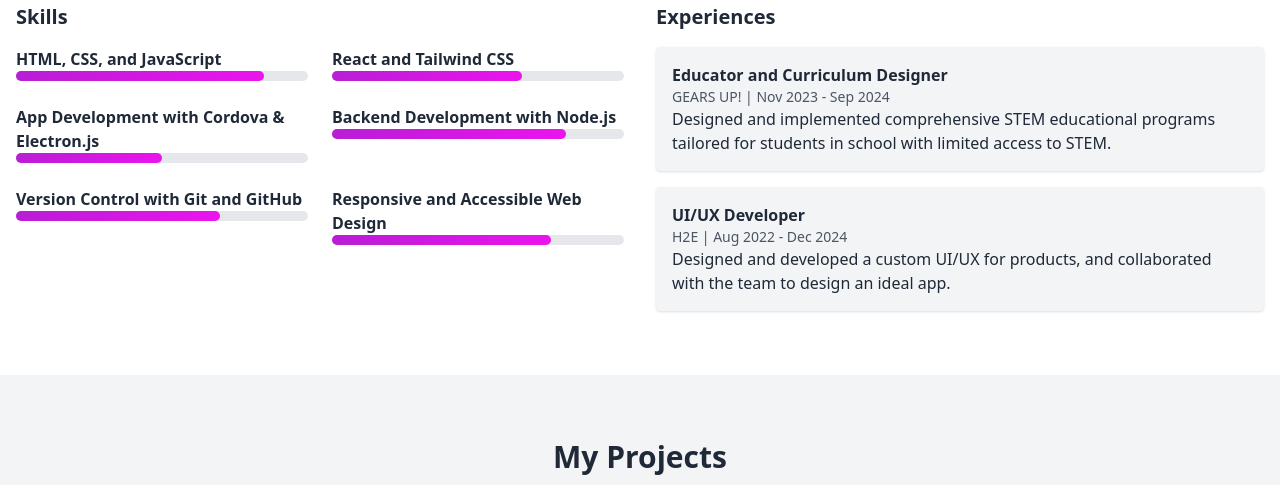
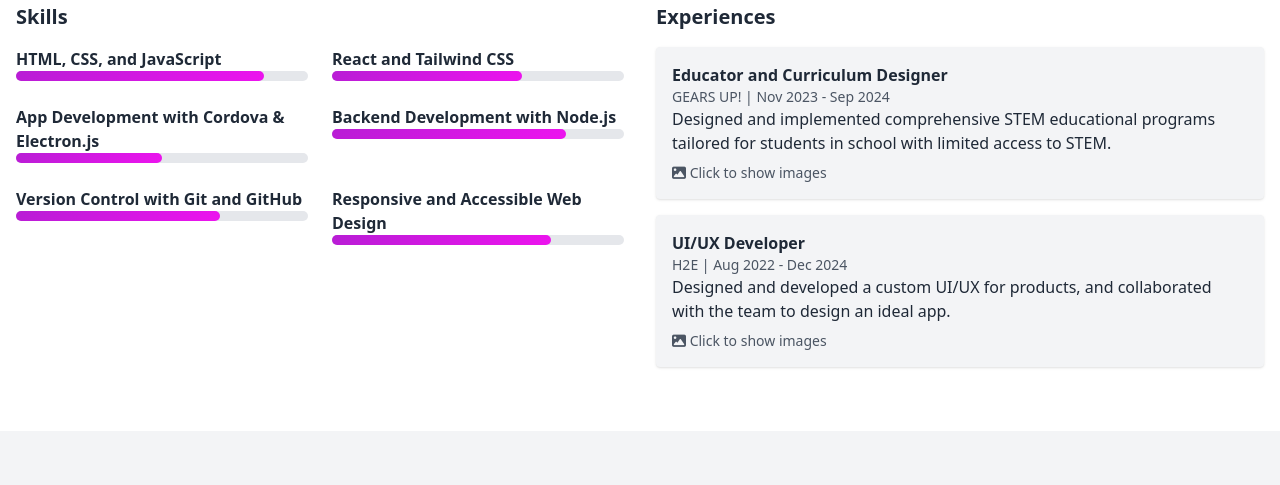
Before and after one commit to alaikalhamdi/alaikalhamdi.github.io, a plain HTML site: page index.html in a window 1280 px wide. Shown: the part 1553-2038 px from the top of the page. Drawn offline with nearby package versions, Linux system fonts and the light colour scheme.

Commit message:
'Click to show images' button to indicate that the div is clickable

```diff
--- a/index.html
+++ b/index.html
@@ -221,6 +221,7 @@
               <h4 class="font-bold">Educator and Curriculum Designer</h4>
               <p class="text-sm text-gray-600 dark:text-gray-400">GEARS UP! | Nov 2023 - Sep 2024</p>
               <p>Designed and implemented comprehensive STEM educational programs tailored for students in school with limited access to STEM.</p>
+              <p class="text-sm text-gray-600 mt-2"><i class="fa-solid fa-image"></i> Click to show images</p>
             </div>
             <div
               class="bg-gray-100 dark:bg-gray-800 p-4 rounded shadow cursor-pointer experience"
@@ -229,6 +230,7 @@
               <h4 class="font-bold">UI/UX Developer</h4>
               <p class="text-sm text-gray-600 dark:text-gray-400">H2E | Aug 2022 - Dec 2024</p>
               <p>Designed and developed a custom UI/UX for products, and collaborated with the team to design an ideal app.</p>
+              <p class="text-sm text-gray-600 mt-2"><i class="fa-solid fa-image"></i> Click to show images</p>
             </div>
           </div>
         </div>
```
